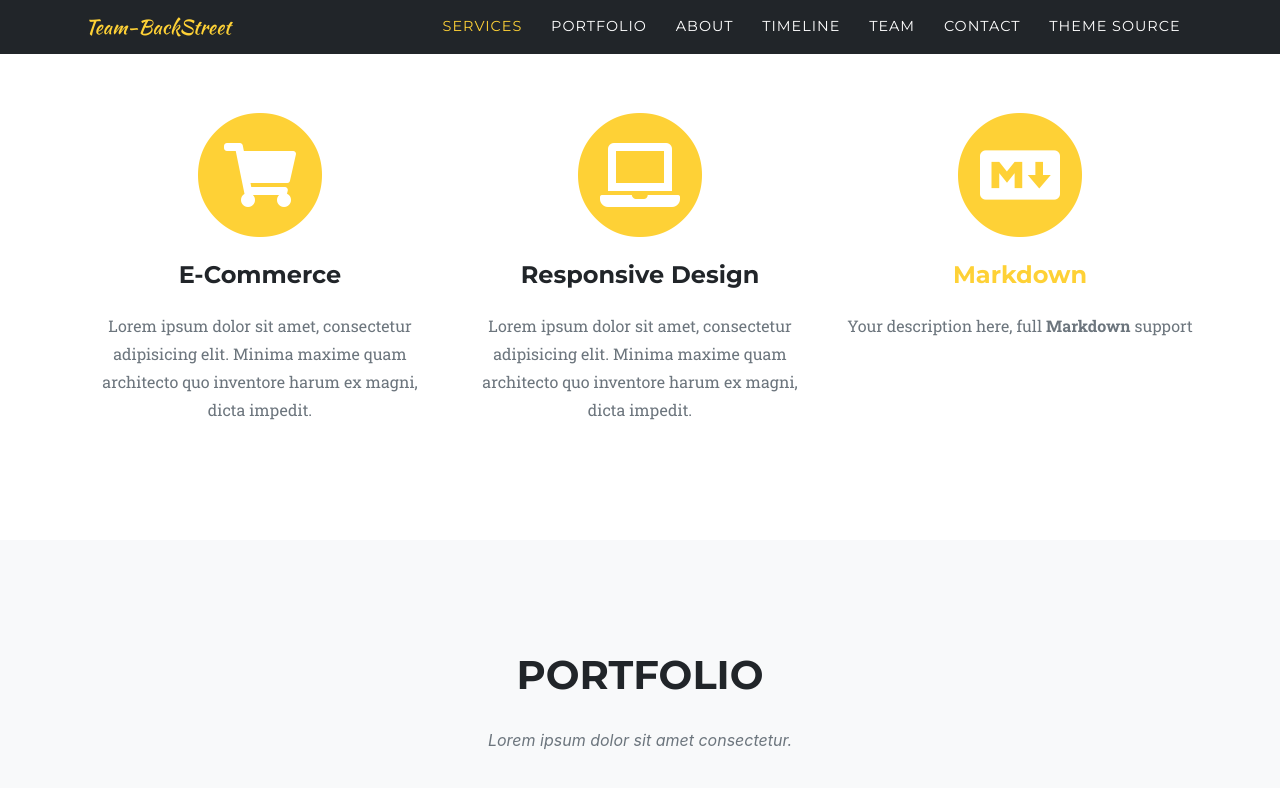
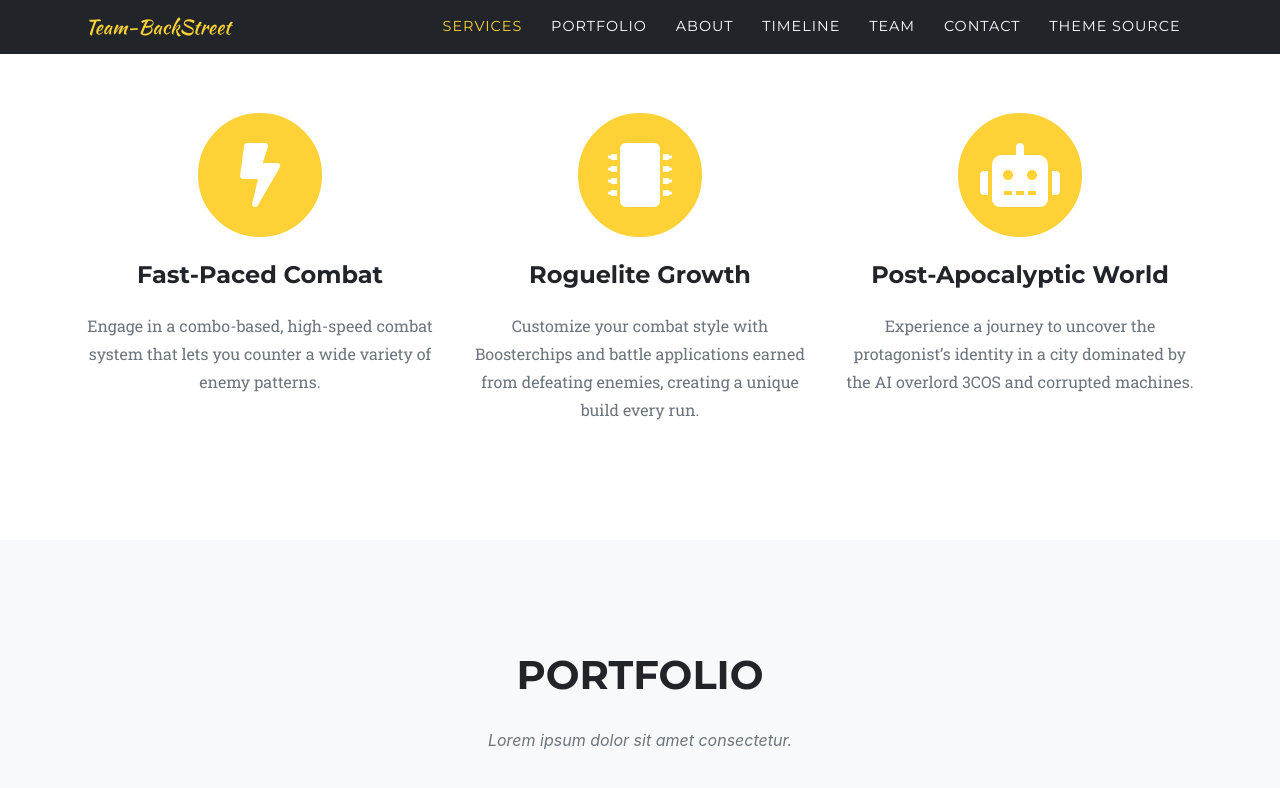
Before and after one commit to Team-BackStreet-2nd/backstreet.github.io, a Jekyll site: the page built from index.md, in a window 1280 px wide and 900 px high, scrolled down 1123 px, cut to the strip 0-805 px from the top of the window. Shown: the top 788 px of the strip. Built offline with Jekyll 4.4.1, drawn with Linux system fonts in a browser that asks for light colours; some web fonts are replaced.

Commit message:
edit sitetext.yml in services section

```diff
--- a/_data/sitetext.yml
+++ b/_data/sitetext.yml
@@ -16,20 +16,21 @@ en: &DEFAULT_EN
     button: MORE INFO
     buttonlink: "#services"
 
+  #find more at https://fontawesome.com/icons
   services:
     title: "About BackStreet"
     text: "3D Back-View Action Roguelite"
     section: services
     list:
-      - title: "E-Commerce"
-        desc: "Lorem ipsum dolor sit amet, consectetur adipisicing elit. Minima maxime quam architecto quo inventore harum ex magni, dicta impedit."
-        icon: fas fa-shopping-cart #find more at https://fontawesome.com/icons
-      - title: "Responsive Design"
-        desc: "Lorem ipsum dolor sit amet, consectetur adipisicing elit. Minima maxime quam architecto quo inventore harum ex magni, dicta impedit."
-        icon: fas fa-laptop
-      - title: "[Markdown](https://en.wikipedia.org/wiki/Markdown)"
-        desc: "Your description here, full **Markdown** support"
-        icon: fab fa-markdown
+      - title: "Fast-Paced Combat"
+        desc: "Engage in a combo-based, high-speed combat system that lets you counter a wide variety of enemy patterns."
+        icon: fas fa-bolt
+      - title: "Roguelite Growth"
+        desc: "Customize your combat style with Boosterchips and battle applications earned from defeating enemies, creating a unique build every run."
+        icon: fas fa-microchip
+      - title: "Post-Apocalyptic World"
+        desc: "Experience a journey to uncover the protagonist’s identity in a city dominated by the AI overlord 3COS and corrupted machines."
+        icon: fas fa-robot
 
   portfolio:
     title: "Portfolio"
```
